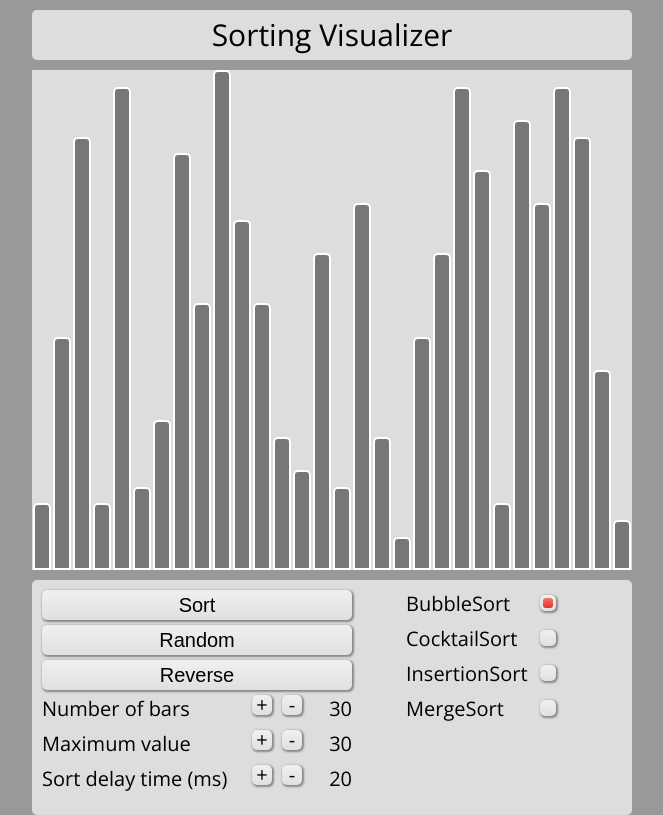
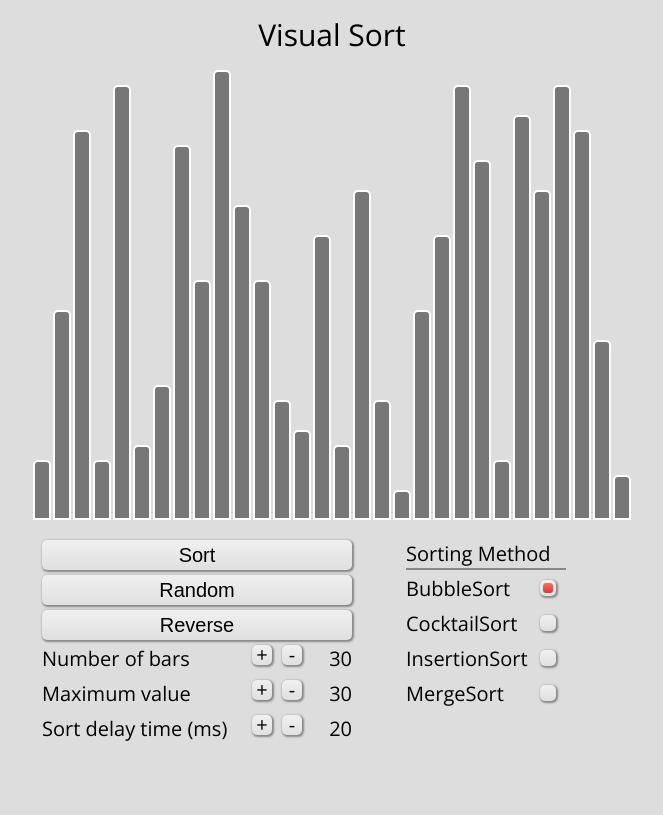
Before and after one commit to MattSegal/Algorithm-Visualiser-Website, a Python web app: template templates/index.html in a window 1280 px wide. Shown: the whole page, without its empty margins (308-971 px from the left). After the commit the page ends 741 px from the top, so only its background shows below. Run offline with Jinja, Linux system fonts and the light colour scheme; the template is opened without the code that fills it, so the values that code supplies are empty.

Commit message:
adapt screen height to fit smaller laptop screens - still needs more responsive treatment

```diff
--- a/static/css/style.css
+++ b/static/css/style.css
@@ -3,7 +3,7 @@
   padding: 0; }
 
 body {
-  background-color: #999;
+  background-color: #ddd;
   font-family: 'Open Sans', sans-serif; }
 
 header {
@@ -19,22 +19,24 @@
 .chart {
   background-color: #ddd;
   width: 600px;
-  height: 500px;
+  height: 450px;
   margin: 10px auto 0 auto;
+  position: relative;
   display: flex;
   justify-content: space-around;
   align-items: flex-end; }
 
 .chart-grid {
   position: absolute;
+  top: 0px;
   box-sizing: border-box;
   width: 600px;
-  height: 500px;
+  height: 450px;
   cursor: pointer;
   display: flex; }
   .chart-grid .col {
     box-sizing: border-box;
-    height: 500px;
+    height: 450px;
     width: 100%;
     display: flex;
     flex-direction: column-reverse; }
@@ -88,7 +90,7 @@
     display: flex;
     flex-direction: column; }
 
-.input, button, .radio-input, .selector {
+.input, button, .method-title, .radio-input, .selector {
   height: 30px;
   font-size: 20px;
   font: 20px normal 'Open Sans';
@@ -103,6 +105,13 @@
   background-image: linear-gradient(#f0f0f0, #e0e0e0);
   box-shadow: 1px 1px 2px 1px #888;
   border: none; }
+
+.method-title {
+  font-size: 20px;
+  margin-left: 20%;
+  border-bottom: 2px solid #888;
+  box-sizing: border-box;
+  width: 160px; }
 
 .radio-input {
   margin-left: 20%;
@@ -124,10 +133,10 @@
   box-shadow: 1px 1px 2px 1px #888; }
 
 input[type=radio]:checked + label > span > span {
-  display: inline-block;
+  display: block;
   width: 0.5em;
   height: 0.5em;
-  margin: 0.15em;
+  margin: 0.15em auto;
   border-radius: 0.15em;
   background-image: linear-gradient(#e67864, #e63232); }
 
--- a/static/js/view.js
+++ b/static/js/view.js
@@ -113,7 +113,7 @@
 }
 
 var chartView = {
-	chartHeight : 500, //pixels
+	chartHeight : 450, //pixels - refactor this into somewhere more visible
 	chartEl : document.getElementsByClassName('chart')[0],
 	barStyleClass : 'thin-bar',
 	setBarHeight : function(el,val,maxVal) {
@@ -121,7 +121,9 @@
 		if (typeof el === 'number') {
 			el = document.getElementById(el)
 		}
-		el.style.height = this.chartHeight * (val / maxVal)
+		var elHeight = this.chartHeight * (val / maxVal)
+		elHeight = elHeight.toString()
+		el.style.height = elHeight+"px"
 	},
 	setBarOrder : function(el,order) {
 		el.style.order = order
--- a/static/sass/style.sass
+++ b/static/sass/style.sass
@@ -10,12 +10,12 @@
 	padding: 0
 
 body
-	background-color: #999
+	background-color: #ddd
 	font-family: 'Open Sans', sans-serif
 
 $panel-bg-color:  #ddd
 $panel-width: 600px
-$chart-height: 500px
+$chart-height: 450px
 
 header
 	background-color: $panel-bg-color
@@ -32,25 +32,29 @@
 	width: $panel-width
 	height: $chart-height
 	margin: 10px auto 0 auto
-
+	position: relative
 	display: flex
 	justify-content: space-around
 	align-items: flex-end
 
 .chart-grid
+	// border: 2px solid red
 	position: absolute
+	top: 0px
 	box-sizing: border-box
 	width: $panel-width
 	height: $chart-height
 	cursor: pointer
 	display: flex
 	.col
+		// border: 1px solid red
 		box-sizing: border-box
 		height: $chart-height
 		width: 100%
 		display: flex
 		flex-direction: column-reverse
 	.row
+		// border: 1px solid red
 		z-index: 2
 		box-sizing: border-box
 		height: 100%
@@ -118,6 +122,14 @@
 	box-shadow: 1px 1px 2px 1px #888
 	border: none
 
+.method-title
+	@extend .input
+	font-size: 20px
+	margin-left: 20%
+	border-bottom: 2px solid #888
+	box-sizing: border-box
+	width: 160px
+
 // input radio button styling
 .radio-input
 	@extend .input
@@ -141,10 +153,10 @@
 	box-shadow: 1px 1px 2px 1px #888
 
 input[type=radio]:checked + label > span > span
-	display: inline-block
+	display: block
 	width: 0.5em
 	height: 0.5em
-	margin: 0.15em
+	margin: 0.15em auto
 	border-radius: 0.15em
 	background-image: linear-gradient(rgb(230,120,100),rgb(230,50,50))
 
--- a/templates/index.html
+++ b/templates/index.html
@@ -1,5 +1,5 @@
-<html><head><link href="https://fonts.googleapis.com/css?family=Open+Sans" rel="stylesheet" type="text/css"/><link rel="stylesheet" href="{{ url_for('visual_algo_app.static',filename='./css/style.css') }}"/></head><body><header>Sorting Visualizer</header><div class="chart"><div class="chart-grid"></div></div><div id="control-panel" class="control-panel"><div class="controls"><button id="sortBtn">Sort</button><button id="randomBtn">Random</button><button id="reverseBtn">Reverse</button><div id="bar-selector" class="selector"><span class="selector-title">Number of bars</span><span id="more-bars" class="incrementor more"></span><span id="less-bars" class="incrementor less"></span><span id="bar-num" class="display-num">0</span></div><div id="value-selector" class="selector"><span class="selector-title">Maximum value</span><span id="more-value" class="incrementor more"></span><span id="less-value" class="incrementor less"></span><span id="value-num" class="display-num">0</span></div><div id="speed-selector" class="selector"><span class="selector-title">Sort delay time (ms)</span><span id="more-speed" class="incrementor more"></span><span id="less-speed" class="incrementor less"></span><span id="speed-num" class="display-num">0</span></div></div><div class="sort-method-options"><div class="radio-input"><input type="radio" id="bs" name="sort-method" value="bubbleSort" checked="checked"/><label for="bs">
-BubbleSort<span><span></span></span></label></div><div class="radio-input"><input type="radio" id="cs" name="sort-method" value="cocktailSort"/><label for="cs">
-CocktailSort<span> <span></span></span></label></div><div class="radio-input"><input type="radio" id="is" name="sort-method" value="insertionSort"/><label for="is">
-InsertionSort<span> <span></span></span></label></div><div class="radio-input"><input type="radio" id="ms" name="sort-method" value="mergeSort"/><label for="ms">
-MergeSort<span> <span></span></span></label></div></div></div><script src="{{ url_for('visual_algo_app.static',filename='./js/model.js') }}"></script><script src="{{ url_for('visual_algo_app.static',filename='./js/controller.js') }}"></script><script src="{{ url_for('visual_algo_app.static',filename='./js/view.js') }}"></script><script src="{{ url_for('visual_algo_app.static',filename='./js/main.js') }}"></script></body></html>
+<!DOCTYPE html><html><head><link href="https://fonts.googleapis.com/css?family=Open+Sans" rel="stylesheet" type="text/css"><link rel="stylesheet" href="{{ url_for('visual_algo_app.static',filename='./css/style.css') }}"><title>Visual Sort</title></head><body><header>Visual Sort</header><div class="chart"><div class="chart-grid"></div></div><div id="control-panel" class="control-panel"><div class="controls"><button id="sortBtn">Sort</button><button id="randomBtn">Random</button><button id="reverseBtn">Reverse</button><div id="bar-selector" class="selector"><span class="selector-title">Number of bars</span><span id="more-bars" class="incrementor more"></span><span id="less-bars" class="incrementor less"></span><span id="bar-num" class="display-num">0</span></div><div id="value-selector" class="selector"><span class="selector-title">Maximum value</span><span id="more-value" class="incrementor more"></span><span id="less-value" class="incrementor less"></span><span id="value-num" class="display-num">0</span></div><div id="speed-selector" class="selector"><span class="selector-title">Sort delay time (ms)</span><span id="more-speed" class="incrementor more"></span><span id="less-speed" class="incrementor less"></span><span id="speed-num" class="display-num">0</span></div></div><div class="sort-method-options"><div class="method-title">Sorting Method</div><div class="radio-input"><input type="radio" id="bs" name="sort-method" value="bubbleSort" checked><label for="bs">
+BubbleSort<span><span></span></span></label></div><div class="radio-input"><input type="radio" id="cs" name="sort-method" value="cocktailSort"><label for="cs">
+CocktailSort<span> <span></span></span></label></div><div class="radio-input"><input type="radio" id="is" name="sort-method" value="insertionSort"><label for="is">
+InsertionSort<span> <span></span></span></label></div><div class="radio-input"><input type="radio" id="ms" name="sort-method" value="mergeSort"><label for="ms">
+MergeSort<span> <span></span></span></label></div></div></div><script src="{{ url_for('visual_algo_app.static',filename='./js/polyfill.js') }}"></script><script src="{{ url_for('visual_algo_app.static',filename='./js/model.js') }}"></script><script src="{{ url_for('visual_algo_app.static',filename='./js/controller.js') }}"></script><script src="{{ url_for('visual_algo_app.static',filename='./js/view.js') }}"></script><script src="{{ url_for('visual_algo_app.static',filename='./js/main.js') }}"></script></body></html>
```
Also changed, not shown: static/js/model.js (+3 -6 lines), README.md, static/js/test.js (deleted), 1 other file.
